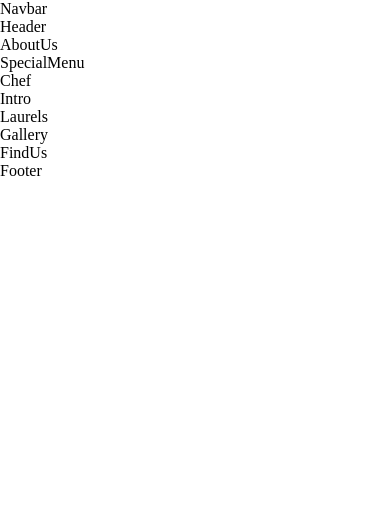
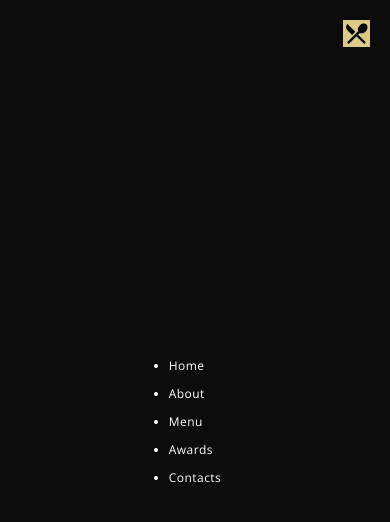
Before and after one commit to shawlycode/bottom_pot-restaurant, a React (Create React App) app: page / in a window 390 px wide. Shown: the top 522 px of the page. Built offline with nearby package versions, Linux system fonts and the light colour scheme; a web font is replaced by a local one.

Commit message:
navbar commit

```diff
--- a/src/components/Navbar/Navbar.css
+++ b/src/components/Navbar/Navbar.css
@@ -0,0 +1,78 @@
+.app__navbar {
+  display: flex;
+  justify-content: space-between;
+  align-items: center;
+  width: 100%;
+  background-color: var(--color-black);
+  padding: 1rem 2rem;
+}
+.app__navbar-logo {
+  display: flex;
+  justify-content: flex-start;
+  align-items: center;
+}
+.app__navbar-logo img {
+  width: 150px;
+}
+.app__navbar-links {
+  flex: 1;
+  display: flex;
+  justify-content: center;
+  align-items: center;
+  list-style: none;
+}
+.app__navbar-links li {
+  margin: 0 1rem;
+  cursor: pointer;
+}
+.app__navbar-links li:hover {
+  color: var(--color-grey);
+}
+.app__navbar-login {
+  display: flex;
+  justify-content: flex-end;
+  align-items: center;
+}
+.app__navbar-login a {
+  margin: 0 1rem;
+  text-decoration: none;
+  transition: 0.5s ease;
+}
+.app__navbar-login a:hover {
+  border-bottom: 1px solid var(--color-golden);
+}
+.app__navbar-login div {
+  background: var(--color-grey);
+  width: 1px;
+  height: 30px;
+}
+.app__navbar-smallscreen {
+  display: none;
+}
+.app__navbar-smallscreen_overlay {
+  position: fixed;
+  top: 0;
+  left: 0;
+  width: 100%;
+  height: 100%;
+  z-index: 5;
+
+  flex-direction: column;
+  background: var(--color-black);
+}
+.app__navbar-smallscreen_overlay .overlay__close {
+  font-size: 27px;
+  cursor: pointer;
+  background: var(--color-golden);
+  position: absolute;
+  top: 20px;
+  right: 20px;
+}
+@media screen and (max-width: 1150px) {
+  .app__navbar-links {
+    display: none;
+  }
+  .app__navbar-smallscreen {
+    display: flex;
+  }
+}
--- a/src/components/Navbar/Navbar.jsx
+++ b/src/components/Navbar/Navbar.jsx
@@ -1,10 +1,68 @@
-import React from 'react';
+import React from "react";
+import { GiHamburgerMenu } from "react-icons/gi";
+import { MdOutlineRestaurantMenu } from "react-icons/md";
+import images from "../../assets/gericht.png";
 
-import './Navbar.css';
+import "./Navbar.css";
 
 const Navbar = () => (
-  <div>
-    Navbar
+  <div className="app__navbar">
+    <div className="app__navbar-logo">
+      <img src={images} alt="app logo" />
+    </div>
+    <ul className="app__navbar-links">
+      <li className="p__opensans">
+        <a href="home">Home</a>
+      </li>
+      <li className="p__opensans">
+        <a href="about">About</a>
+      </li>
+      <li className="p__opensans">
+        <a href="menu">Menu</a>
+      </li>
+      <li className="p__opensans">
+        <a href="awards">Awards</a>
+      </li>
+      <li className="p__opensans">
+        <a href="contacts">Contacts</a>
+      </li>
+    </ul>
+    <div className="app__navbar-login">
+      <a href="#login" className="p__opensans">
+        Login/Register
+      </a>
+      <div />
+      <a href="/" className="p__opensans">
+        Book Table
+      </a>
+    </div>
+    <div className="app__navbar-smallscreen">
+      <GiHamburgerMenu color="#ffff" fontSize={27} onClick={() => {}} />
+      <div className="app__navbar-smallscreen_overlay flex__center slide-bottom">
+        <MdOutlineRestaurantMenu
+          fontSize={27}
+          className="overlay__close"
+          onClick={() => {}}
+        />
+        <ul className="app__navbar-smallscreen-links">
+          <li className="p__opensans">
+            <a href="home">Home</a>
+          </li>
+          <li className="p__opensans">
+            <a href="about">About</a>
+          </li>
+          <li className="p__opensans">
+            <a href="menu">Menu</a>
+          </li>
+          <li className="p__opensans">
+            <a href="awards">Awards</a>
+          </li>
+          <li className="p__opensans">
+            <a href="contacts">Contacts</a>
+          </li>
+        </ul>
+      </div>
+    </div>
   </div>
 );
 
```
